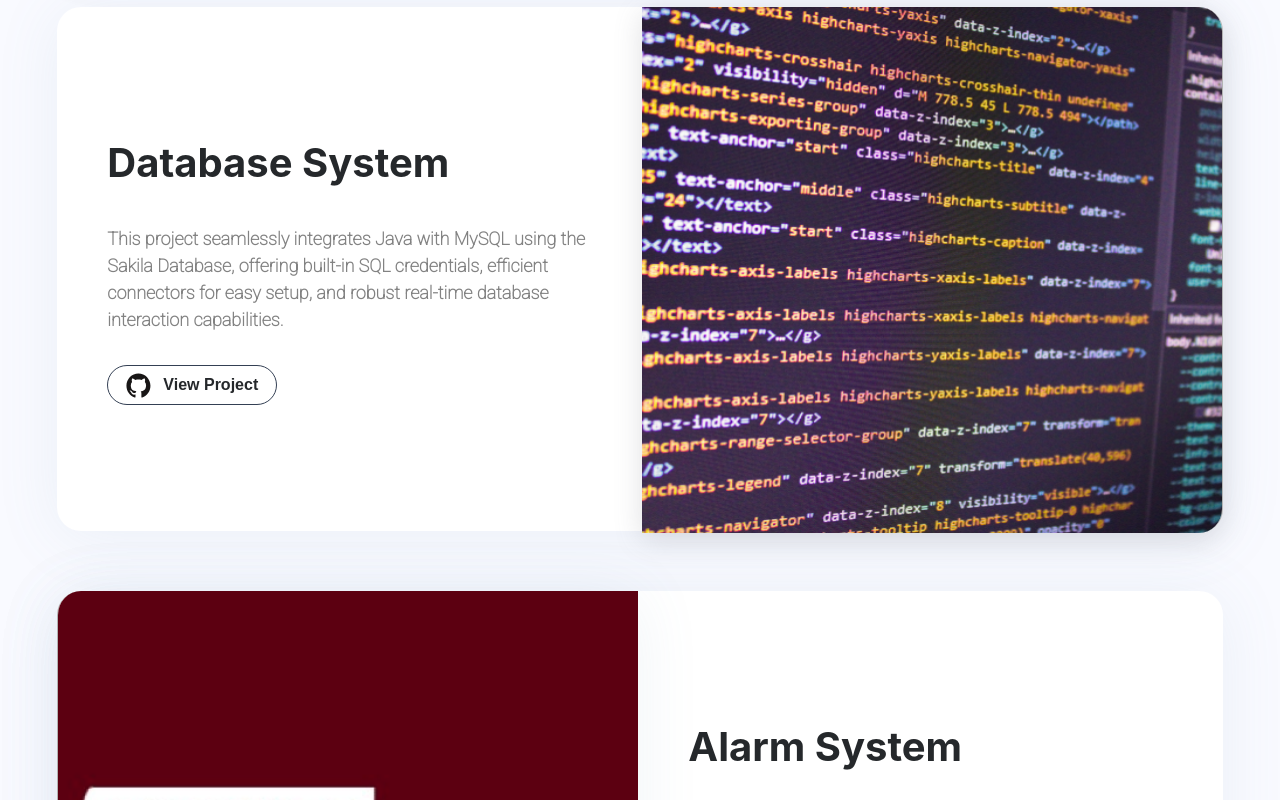
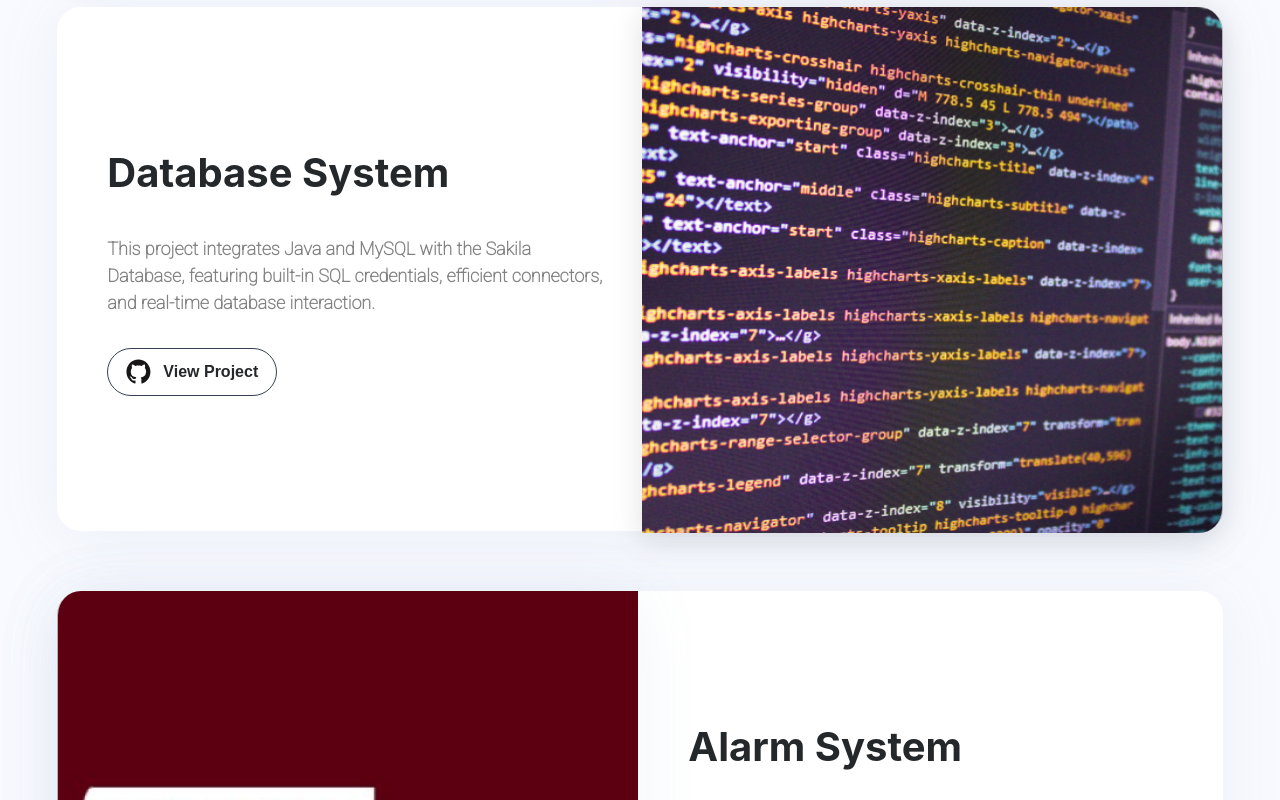
Before and after one commit to TamirBanay/my-personalSite, a React (Create React App) app in the folder my-personal-website/: page / in a window 1280 px wide. Shown: the part 2000-2800 px from the top of the page. Built offline with nearby package versions, Linux system fonts and the light colour scheme.

Commit message:
fix problmes

```diff
--- a/my-personal-website/src/componets/AboutMe/AboutMe.css
+++ b/my-personal-website/src/componets/AboutMe/AboutMe.css
@@ -33,7 +33,7 @@
 }
 .aboutMe-text-description {
   width: 588px;
-  height: 144px;
+  height: fit-content;
   font-size: 24px;
   font-weight: 400;
   line-height: 36px;
@@ -57,7 +57,6 @@
   background-color: #f2f2f2;
 }
 a {
-  margin-top: auto;
   width: 156px;
 }
 /* mobile responsive */
@@ -89,7 +88,7 @@ a {
   }
   .aboutMe-text-description {
     width: 327px;
-    height: 216px;
+    height: fit-content;
     color: var(--font-medium-emphasis, #828282);
     font-size: 24px;
     font-style: normal;
@@ -105,7 +104,6 @@ a {
     align-self: center;
   }
   .aboutMe-text-button {
-    margin-bottom: 5%;
   }
 }
 /*ipad responsive */
@@ -115,7 +113,6 @@ a {
     margin-left: 0%;
   }
   .aboutMe-text {
-    /* background-color: #25282b; */
     gap: 30px;
     width: 500px;
   }
@@ -132,6 +129,5 @@ a {
 @media screen and (min-width: 1600px) {
   .aboutMe-main {
     justify-content: center;
-    /* margin-left: 25%; */
   }
 }
--- a/my-personal-website/src/componets/myProjects/MyProjectss.jsx
+++ b/my-personal-website/src/componets/myProjects/MyProjectss.jsx
@@ -114,10 +114,9 @@ function myProjects() {
         <div className="project-text">
           <div className="project-title">Database System</div>
           <div className="project-description">
-            This project seamlessly integrates Java with MySQL using the Sakila
-            Database, offering built-in SQL credentials, efficient connectors
-            for easy setup, and robust real-time database interaction
-            capabilities.
+            This project integrates Java and MySQL with the Sakila Database,
+            featuring built-in SQL credentials, efficient connectors, and
+            real-time database interaction.
           </div>
           <button className="prject-link" onClick={moveToDatabaseSystemTask}>
             <svg
@@ -172,9 +171,7 @@ function myProjects() {
           <div className="project-text">
             <div className="project-title">Alarm System</div>
             <div className="project-description">
-              Home Alert System with ESP8266 and LED strip provides visual
-              emergency alerts for the deaf, featuring simple setup, web
-              customization, and enhanced safety.
+       The Home Alert System uses an ESP8266 and LED strip for visual alerts, catering to the deaf community with web-based customization and easy setup for improved safety.
             </div>
             <button className="prject-link" onClick={moveToAlermSystem}>
               <svg
--- a/my-personal-website/src/componets/mySkills/MySkills.css
+++ b/my-personal-website/src/componets/mySkills/MySkills.css
@@ -60,7 +60,6 @@
   .mySkills-main {
     align-items: center;
     padding: 48px 40px 48px;
-    background-color: red;
   }
 
   .mySkills-boxs {
```
